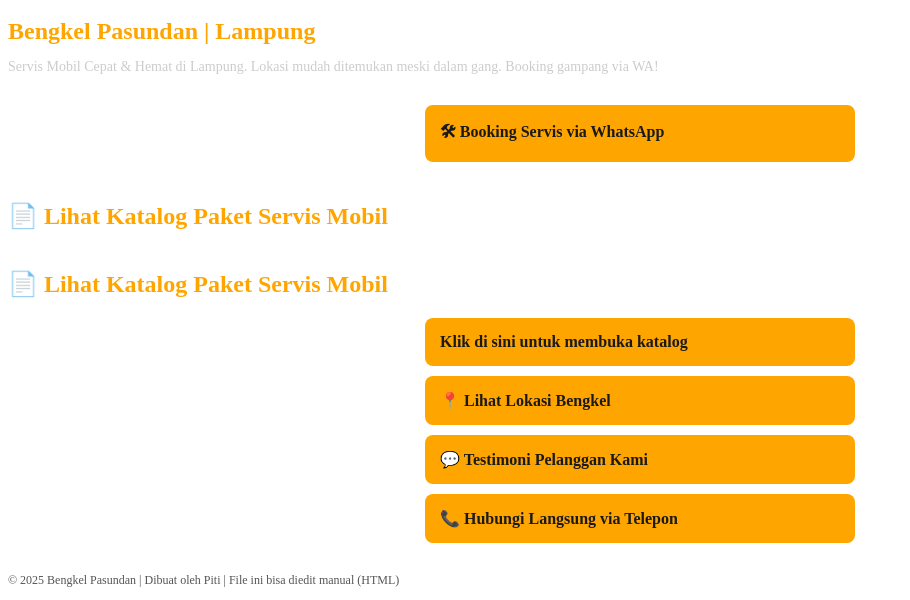
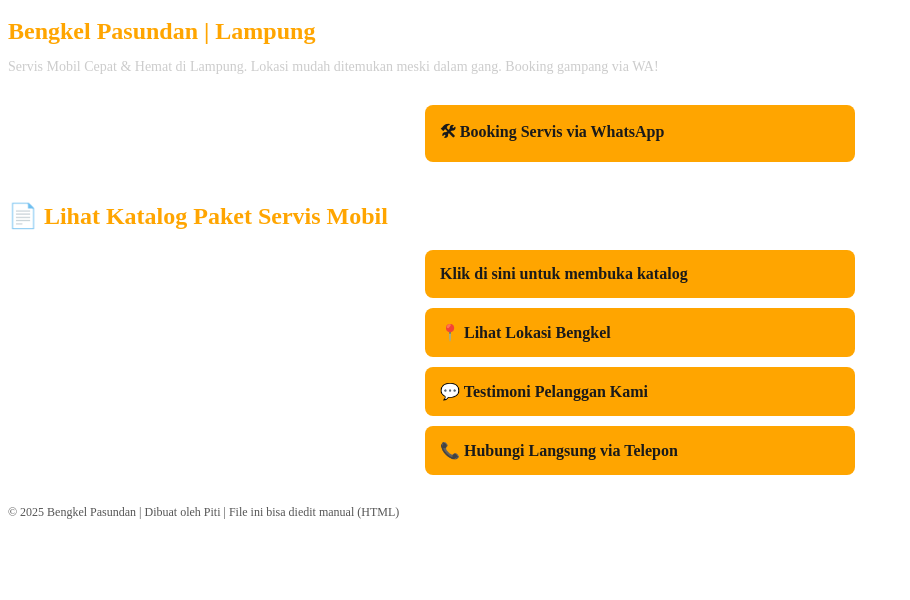
Before and after one commit to bengkelpasundan1/bengkelpasundan, a plain HTML site: page index.html in a window 1280 px wide. Shown: the part 200-800 px from the top of the page, without its empty margins (0-910 px from the left). Drawn offline with Linux system fonts and the light colour scheme.

Commit message:
Update index.html

```diff
--- a/index.html
+++ b/index.html
@@ -59,9 +59,9 @@
 
     <a class="link-button" href="https://wa.me/6282311444255?text=Halo%20Bengkel%20Pasundan%2C%20saya%20ingin%20booking%20servis%20mobil" target="_blank">🛠 Booking Servis via WhatsApp</a>
    <h2 style="color:#FFA500; margin-top:40px;">📄 Lihat Katalog Paket Servis Mobil</h2>
-   <h2 style="color:#FFA500; margin-top:40px;">📄 Lihat Katalog Paket Servis Mobil</h2>
-   <a href="katalog_paket_servis.pdf" target="_blank" class="link-button">
-  Klik di sini untuk membuka katalog</a>
+<a href="katalog_paket_servis.pdf" target="_blank" class="link-button">
+  Klik di sini untuk membuka katalog
+</a>
     <a class="link-button" href="https://maps.app.goo.gl/WmMFhpeN29SbMUS78" target="_blank">📍 Lihat Lokasi Bengkel</a>
     <a class="link-button" href="https://instagram.com/bengkelpasundan/highlights/testimoni" target="_blank">💬 Testimoni Pelanggan Kami</a>
     <a class="link-button" href="tel:+6282311444255">📞 Hubungi Langsung via Telepon</a>
```
